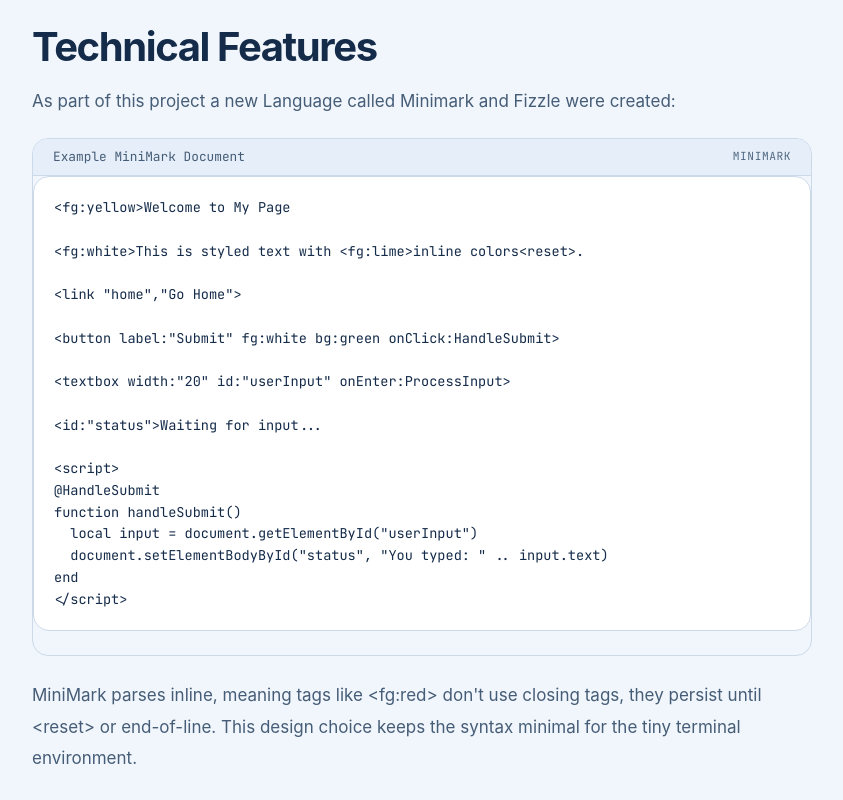
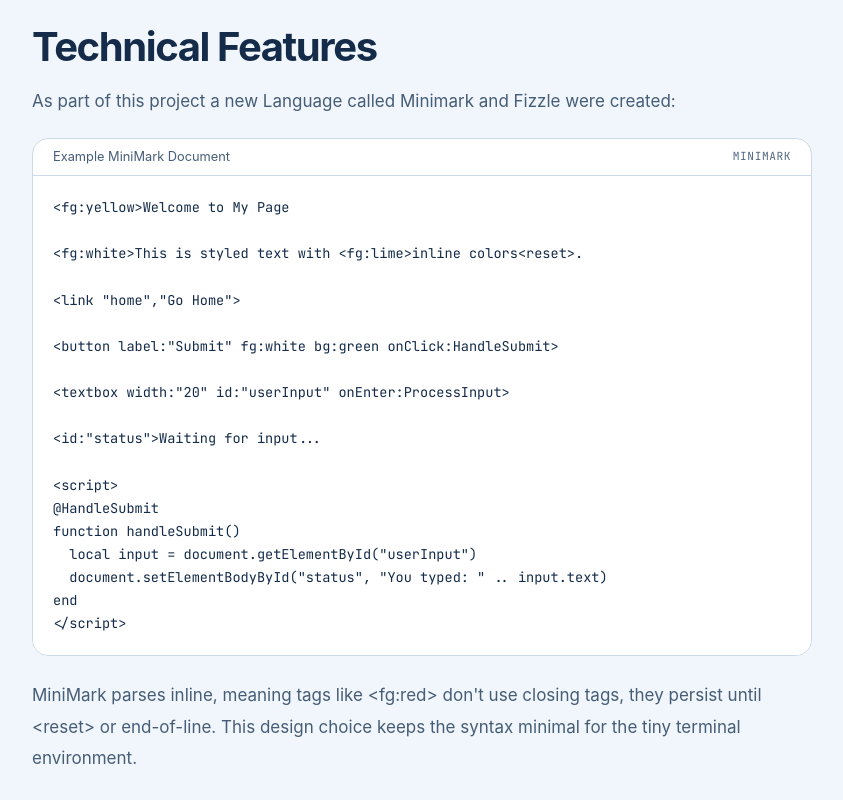
Before and after one commit to efraim132/PersonalSite, a React (Vite) app: page /projects/eenet in a window 1280 px wide. Shown: the part 2460-3260 px from the top of the page, without its empty margins (218-1061 px from the left). Built offline with nearby package versions, Linux system fonts and the light colour scheme.

Commit message:
Unify story code blocks into a single panel

```diff
--- a/src/components/BlogLayout/BlogLayout.module.css
+++ b/src/components/BlogLayout/BlogLayout.module.css
@@ -147,7 +147,7 @@
   margin-bottom: 0.5rem;
 }
 
-.content code {
+:where(.content) code {
   font-family: var(--font-mono);
   font-size: 0.9em;
   background-color: var(--color-bg-card);
@@ -155,7 +155,7 @@
   border-radius: 6px;
 }
 
-.content pre {
+.content pre:not([class]) {
   background-color: var(--color-bg-card);
   border: 1px solid var(--color-border);
   border-radius: var(--radius-control);
@@ -164,7 +164,7 @@
   margin-bottom: 1.5rem;
 }
 
-.content pre code {
+.content pre:not([class]) code {
   background: none;
   padding: 0;
   font-size: 0.85rem;
--- a/src/components/CodeBlock/CodeBlock.module.css
+++ b/src/components/CodeBlock/CodeBlock.module.css
@@ -1,4 +1,5 @@
 .wrapper {
+  background-color: var(--color-bg-card);
   border-radius: var(--radius-control);
   border: 1px solid var(--color-border);
   overflow: hidden;
@@ -10,12 +11,12 @@
   align-items: center;
   justify-content: space-between;
   padding: 0.5rem 1.25rem;
-  background-color: var(--color-bg-secondary);
+  gap: 1rem;
   border-bottom: 1px solid var(--color-border);
 }
 
 .title {
-  font-family: var(--font-mono);
+  font-family: var(--font-sans);
   font-size: 0.8rem;
   color: var(--color-text-secondary);
 }
@@ -39,6 +40,8 @@
 }
 
 .code {
+  font-size: 0.85rem;
+  line-height: 1.7;
   font-family: var(--font-mono);
   background: none !important;
   padding: 0 !important;
```
